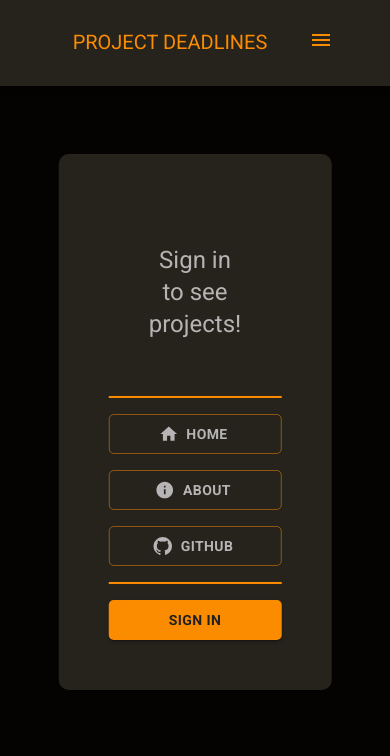
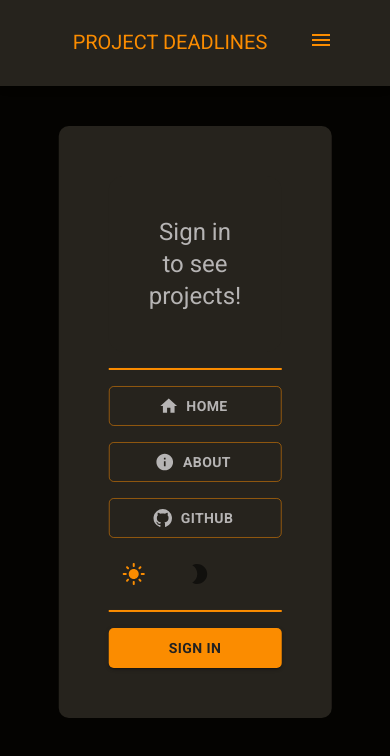
Before and after one commit to Sniperplank/Project-Deadlines, a React (Create React App) app: page / in a window 390 px wide. Both pictures are taken after a click on the button 321 px from the left and 43 px from the top of the page. Shown: the top 756 px of the page. Built offline with nearby package versions, Linux system fonts and the light colour scheme.

Commit message:
added mode switch to mobile menu

```diff
--- a/src/Components/App Bar/MobileMenu.js
+++ b/src/Components/App Bar/MobileMenu.js
@@ -10,9 +10,12 @@ import GitHubIcon from '@mui/icons-material/GitHub';
 import HomeIcon from '@mui/icons-material/Home';
 import { CardBox } from '../Styled MUI components/CardBox'
 import { StyledButton } from '../Styled MUI components/StyledButton'
+import { useTheme } from '../../contexts/ThemeContext'
+import { StyledIconButton } from '../Styled MUI components/StyledIconButton'
 
 function MobileMenu({ logout, onClose }) {
     const { user } = useAuth()
+    const { isDarkMode, setIsDarkMode } = useTheme()
 
     return (
         <Stack spacing={2} sx={{ display: { xs: 'flex', sm: 'none' } }}>
@@ -32,6 +35,14 @@ function MobileMenu({ logout, onClose }) {
             <MenuButton component={Link} to='/' onClick={onClose} variant='outlined' color='primary' startIcon={<HomeIcon />}>Home</MenuButton>
             <MenuButton component={Link} to='/about' onClick={onClose} variant='outlined' color='primary' startIcon={<InfoIcon />}>About</MenuButton>
             <MenuButton href="https://github.com/Sniperplank" variant='outlined' color='primary' startIcon={<GitHubIcon />}>GitHub</MenuButton>
+            <Stack spacing={2} direction='row'>
+                <StyledIconButton onClick={() => { setIsDarkMode(false) }}>
+                    <LightModeIcon color={isDarkMode ? 'primary' : 'black'} />
+                </StyledIconButton>
+                <StyledIconButton onClick={() => { setIsDarkMode(true) }}>
+                    <ModeNightIcon color={isDarkMode ? 'black' : 'primary'} />
+                </StyledIconButton>
+            </Stack>
             <hr></hr>
             {
                 user ?
```
